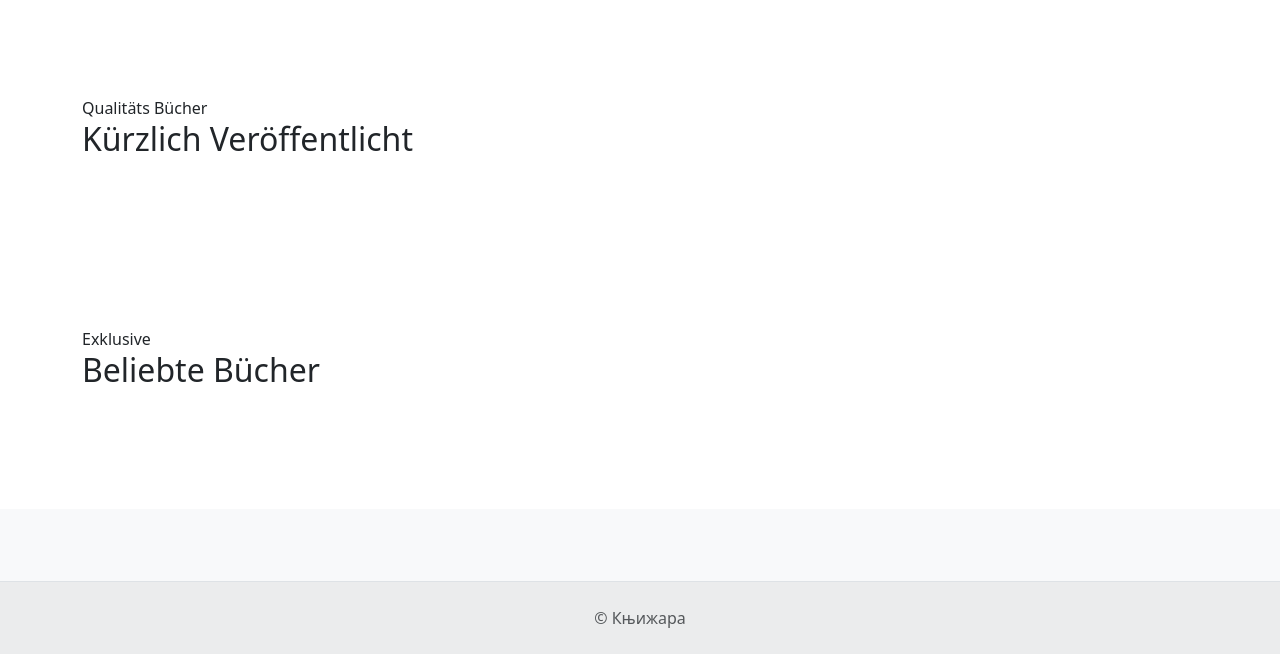
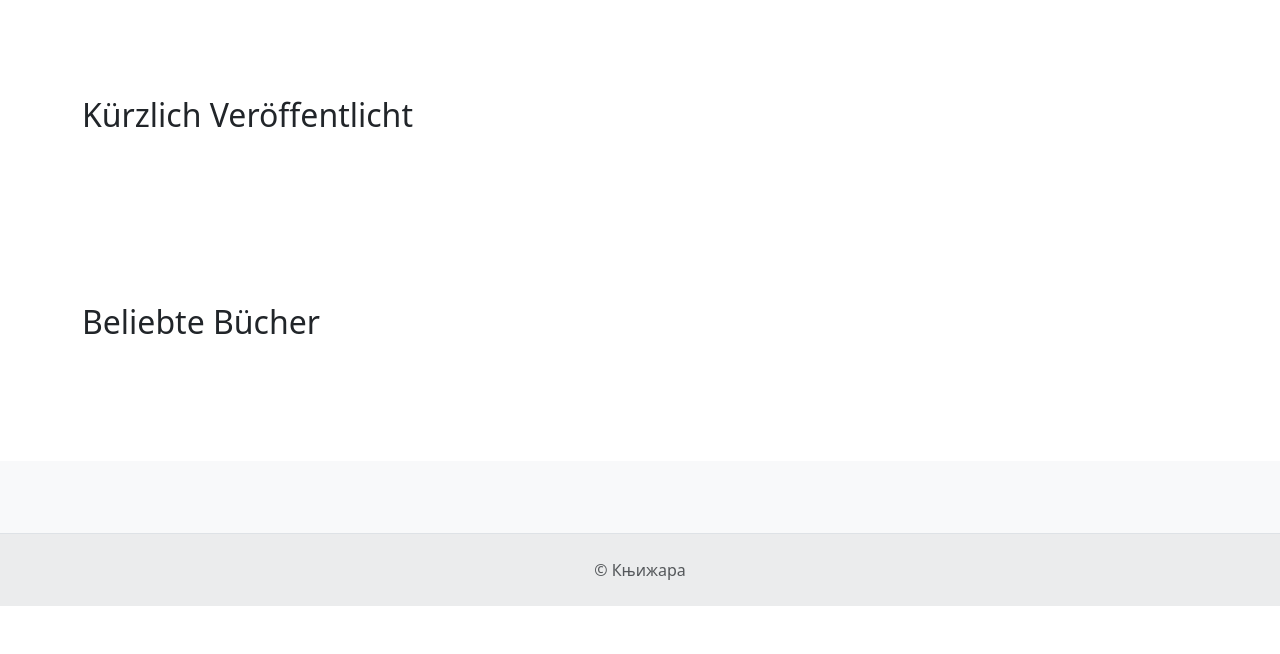
Before and after one commit to As-Itachi/projekt, a PHP site: page /hauptseite.php in a window 1280 px wide. Shown: the part 817-1471 px from the top of the page. After the commit the page ends 1423 px from the top, so only its background shows below. Run offline with PHP 8.4, Linux system fonts and the light colour scheme; data that the repository does not hold is empty; a stand-in replaces the project's code that opens the database connection.

Commit message:
fehler ausgebessert

```diff
--- a/hauptseite.php
+++ b/hauptseite.php
@@ -118,7 +118,7 @@
 
                         <div class="section-header align-center">
                             <div class="title">
-                                <span>Qualitäts Bücher</span>
+                              <span></span>
                             </div>
                             <h2 class="section-title">Kürzlich Veröffentlicht</h2>
                         </div>
@@ -179,7 +179,7 @@
 
                         <div class="section-header align-center">
                             <div class="title">
-                                <span>Exklusive</span>
+                                <span></span>
                             </div>
                             <h2 class="section-title">Beliebte Bücher</h2>
                         </div>
```
